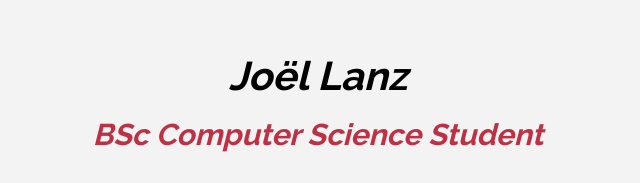
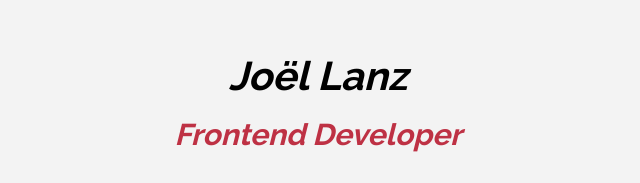
Before and after one commit to TicTacJoel/TicTacJoel.github.io, a plain HTML site: page index.html in a window 1280 px wide. Shown: the part 171-354 px from the top of the page, without its empty margins (322-962 px from the left). Drawn offline with Linux system fonts and the light colour scheme.

Commit message:
Update index.html

```diff
--- a/index.html
+++ b/index.html
@@ -22,7 +22,7 @@
 
 <section id="welcome-section" class="welcome-section">
   <h1>Joël Lanz</h1>
-  <p>BSc Computer Science Student</p>
+  <p>Frontend Developer</p>
   <div class="profile-picture">
     <img src="https://i.imgur.com/HOF6Nj5.png">
   </div>
```
